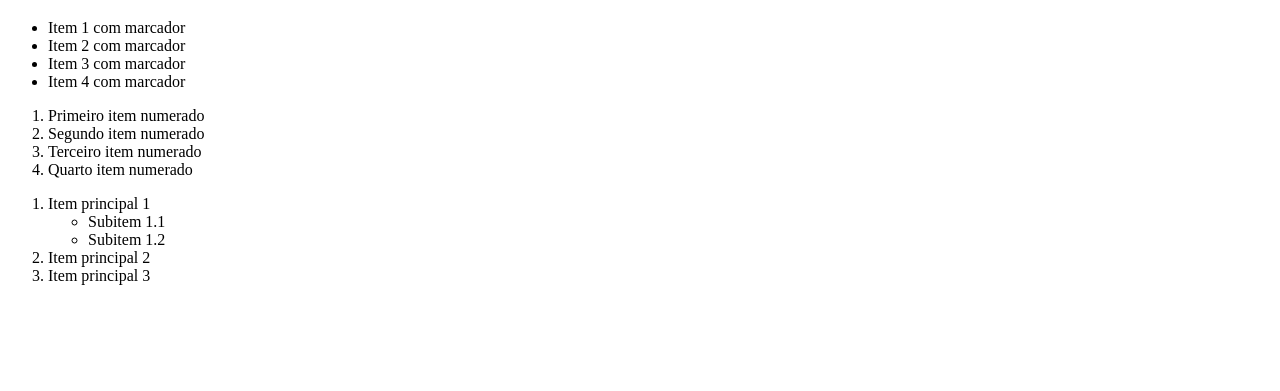
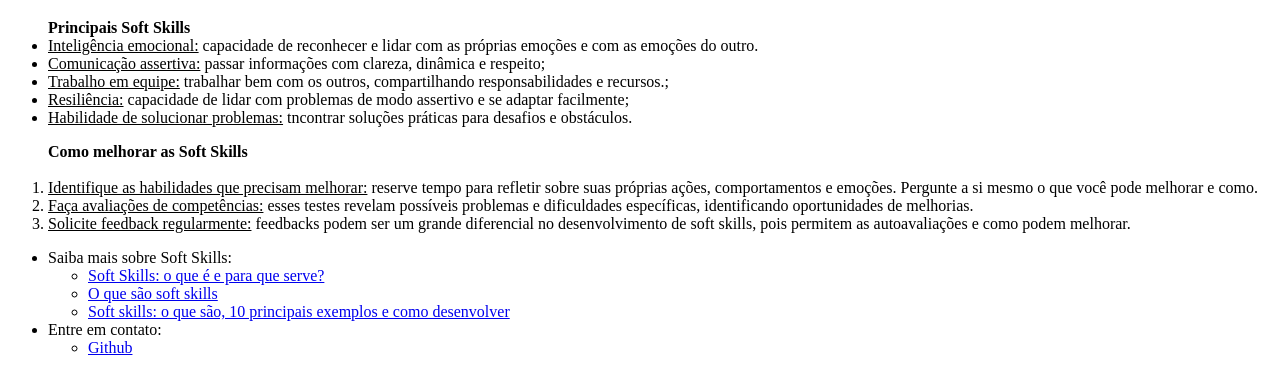
Before and after one commit to pukanski/ListaSoftSkills, a plain HTML site: page index.html in a window 1280 px wide. Shown: the part 61-452 px from the top of the page. Drawn offline with Linux system fonts and the light colour scheme.

Commit message:
SoftSkills

```diff
--- a/index.html
+++ b/index.html
@@ -7,30 +7,38 @@
 </head>
 <body>
     <h1>Exemplo de Listas em HTML</h1>
-    <ul>
-        <li>Item 1 com marcador</li>
-        <li>Item 2 com marcador</li>
-        <li>Item 3 com marcador</li>
-        <li>Item 4 com marcador</li>
+    <ul><b>Principais Soft Skills</b>
+        <li><u>Inteligência emocional:</u> capacidade de reconhecer e lidar com as próprias emoções e com as emoções do outro.</li>
+        <li><u>Comunicação assertiva:</u> passar informações com clareza, dinâmica e respeito;</li>
+        <li><u>Trabalho em equipe:</u>  trabalhar bem com os outros, compartilhando responsabilidades e recursos.;</li>
+        <li><u>Resiliência:</u> capacidade de lidar com problemas de modo assertivo e se adaptar facilmente;</li>
+        <li><u>Habilidade de solucionar problemas:</u> tncontrar soluções práticas para desafios e obstáculos.</li>
     </ul>
 
-    <ol>
-        <li>Primeiro item numerado</li>
-        <li>Segundo item numerado</li>
-        <li>Terceiro item numerado</li>
-        <li>Quarto item numerado</li>
+    <ol><b>Como melhorar as Soft Skills</b>
+        <br>
+
+        <br>
+        <li><u>Identifique as habilidades que precisam melhorar:</u> reserve tempo para refletir sobre suas próprias ações, comportamentos e emoções. Pergunte a si mesmo o que você pode melhorar e como.</li>
+        <li><u>Faça avaliações de competências:</u> esses testes revelam possíveis problemas e dificuldades específicas, identificando oportunidades de melhorias.</li>
+        <li><u>Solicite feedback regularmente:</u> feedbacks podem ser um grande diferencial no desenvolvimento de soft skills, pois permitem as autoavaliações e como podem melhorar. </li>
     </ol>
 
-    <ol>
+    <ul>
         <li>
-            Item principal 1
+            Saiba mais sobre Soft Skills:
             <ul>
-                <li>Subitem 1.1</li>
-                <li>Subitem 1.2</li>
+                <li><a href="https://www.zendesk.com.br/blog/soft-skills-o-que-e/#" target="_blank" rel="noopener noreferrer">Soft Skills: o que é e para que serve?</a></li>
+                <li><a href="https://solides.com.br/blog/conheca-soft-skills-para-desenvolver/" target="_blank" rel="noopener noreferrer">O que são soft skills</a></li>
+                <li><a href="https://www.gupy.io/blog/soft-skills" target="_blank" rel="noopener noreferrer">Soft skills: o que são, 10 principais exemplos e como desenvolver</a></li>
             </ul>
         </li>
-        <li>Item principal 2</li>
-        <li>Item principal 3</li>
-    </ol>
+        <li>Entre em contato:
+            <ul>
+                <li><a href="https://github.com/pukanski" target="_blank" rel="noopener noreferrer"> Github</a>
+                </li>
+            </ul>
+        </li>
+    </ul>
 </body>
 </html>
```
